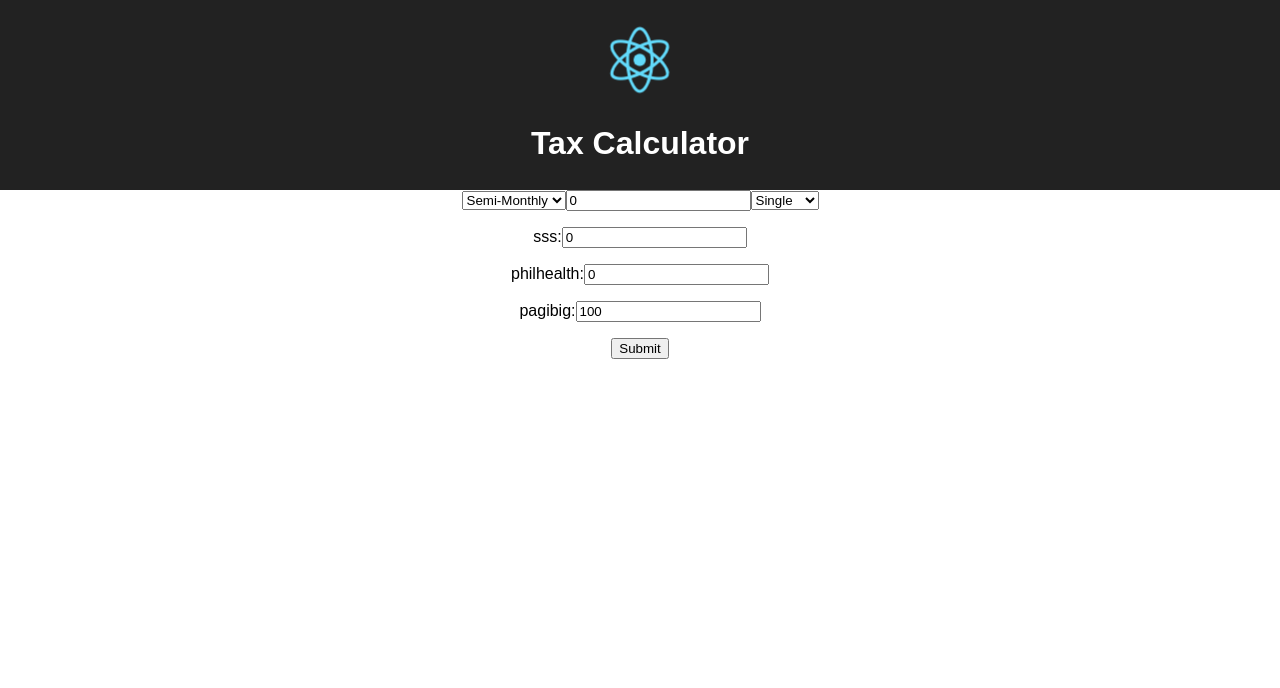
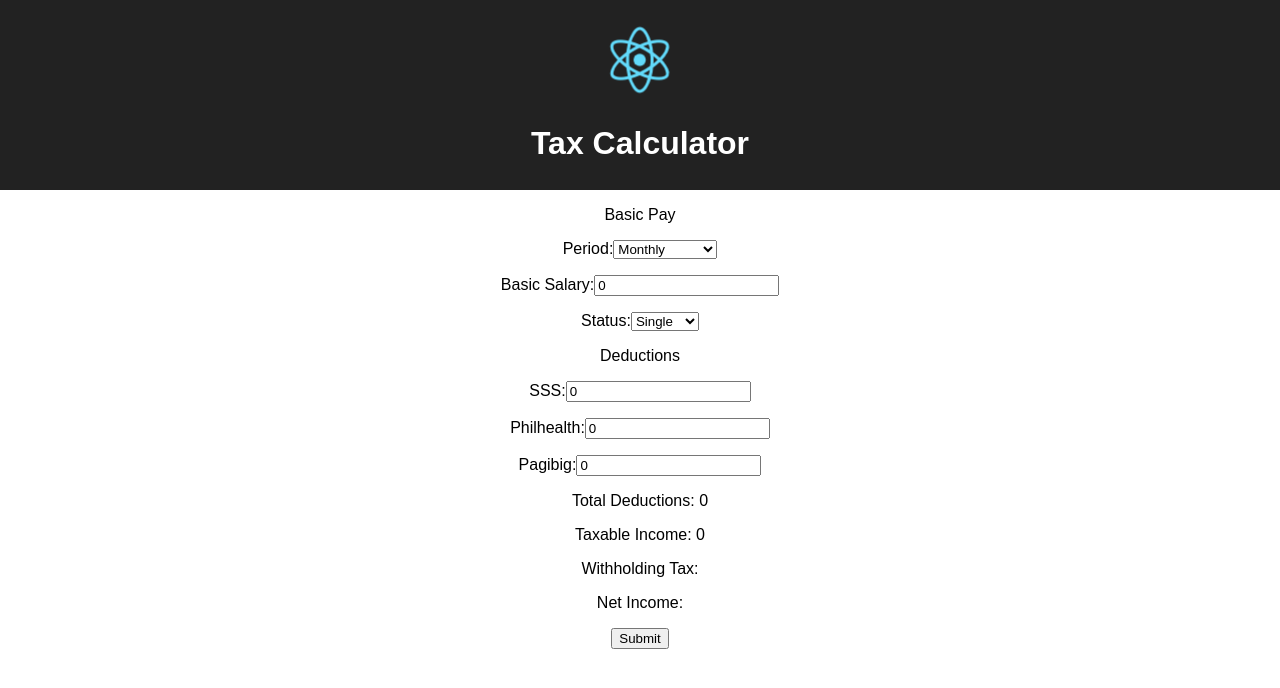
Before and after one commit to meowmanijado/taxph-calculator, a React (Create React App) app: page / in a window 1280 px wide. Shown: the top 688 px of the page. Built offline with nearby package versions, Linux system fonts and the light colour scheme.

Commit message:
Added some methods.

```diff
--- a/src/BasicPay.js
+++ b/src/BasicPay.js
@@ -1,21 +1,27 @@
 import React from 'react';
+
 
 export class BasicPay extends React.Component {
 	constructor(props) {
 		super(props);
 
 		this.state = {
-			period: 'semi-monthly',
+			period: 'monthly',
 			basicSalary: 0,
 			status: 'single',
 			sss: 0,
 			philhealth: 0,
-			pagibig: 100
+			pagibig: 0,
+			totalDeduction: 0,
+			taxableIncome: 0
 		};
 
 		this.handleUserInput = this.handleUserInput.bind(this);
 		this.handleChange = this.handleChange.bind(this);
-		this.philhealthContrib = this.philhealthContrib.bind(this);
+		this.handleSubmit = this.handleSubmit.bind(this);
+		this.getPhilhealth = this.getPhilhealth.bind(this);
+		this.sssContribution = this.sssContribution.bind(this);
+		this.getTaxableIncome = this.getTaxableIncome.bind(this);
 	}
 
 	handleUserInput(e) {
@@ -29,72 +35,114 @@ export class BasicPay extends React.Component {
 	handleSubmit(e) {
 		e.preventDefault();
 
-		alert('foo');
+		this.getTaxableIncome();
 	}
 
-	philhealthContrib(e) {
-		e.preventDefault();
-		const newPhilhealth = this.state.basicSalary === 0 ? 100 : 200;
+	getPhilhealth() {
+		const philhealthContrib = this.state.basicSalary;
 
-		this.setState({philhealth: newPhilhealth});
+		this.setState({philhealth: philhealthContrib});
+
+		return philhealthContrib;
 	}
 
-	// sssContribution(e) {
-	// 	e.preventDefault();
+	sssContribution() {
 
-	// 	const employeeContrib = 0.0363;
-	// 	const totalContrib = employeeContrib * this.state.basicSalary;
-	// 	const sssContrib = Math.ceil(totalContrib);
+		const employeeContrib = 0.0363;
+		const totalContrib = employeeContrib * this.state.basicSalary;
 
-	// 	this.setState({sss: sssContrib})
-	// }
+		if (this.state.period === 'semi-monthly') {
+
+			this.setState({sss: Math.ceil(totalContrib) / 2});
+
+			return  Math.ceil(totalContrib) / 2;
+
+		}
+
+		this.setState({sss: Math.ceil(totalContrib)});
+
+		return Math.ceil(totalContrib);
+
+	}
+
+	getPagibig() {
+
+		const pagibigContrib = this.state.period === 'semi-monthly' ?  50 : 100;
+
+		this.setState({pagibig: pagibigContrib});
+
+		return pagibigContrib;
+	}
+
+	getTotalDeduction() {
+		const totalDeduction = this.sssContribution() + this.getPhilhealth() + this.getPagibig();
+
+		this.setState({totalDeduction: totalDeduction});
+
+		return totalDeduction;
+	}
+
+	getTaxableIncome() {
+		// Basic salary - (sss + philhealth + pagibig)
+		const basicSalary = this.state.basicSalary;
+
+		const deduction = this.getTotalDeduction();
+
+		this.setState({taxableIncome: basicSalary - deduction});
+	}
 
 	render() {
-		// const getPeriod = this.state.period === 'semi-monthly' ? 10 : 20;
-		// const getStatus = this.state.status === 'single' ? 100 : 200;
 
 		return (
 			<form onSubmit={this.handleSubmit}>
+				<p>Basic Pay</p>
+				<p>Period:
 					<select value={this.state.period} onChange={this.handleChange} name="period">
+						<option value="monthly">Monthly</option>
 						<option value="semi-monthly">Semi-Monthly</option>
-					<option value="monthly">Monthly</option>
 					</select>
+				</p>
+				<p>Basic Salary:
 					<input
 						type="text"
 						name="basicSalary"
 						onChange={this.handleUserInput}
 						value={this.state.basicSalary} />
+				</p>
+				<p>Status:
 					<select value={this.state.status} onChange={this.handleChange} name="status">
 						<option value="single">Single</option>
 						<option value="married">Married</option>
 					</select>
-				<p>sss:
+				</p>
+				<p>Deductions</p>
+				<p>SSS:
 					<input
 						type="text"
 						name="sss"
-					onChange={this.handleUserInput}
 						value={this.state.sss} />
 				</p>
-				<p>philhealth:
+				<p>Philhealth:
 					<input
 						type="text"
 						name="philhealth"
-					onChange={this.philhealthContrib}
 						value={this.state.philhealth} />
 				</p>
-				<p>pagibig:
+				<p>Pagibig:
 					<input
 						type="text"
 						name="pagibig"
-					onChange={this.handleUserInput}
 						value={this.state.pagibig} />
 				</p>
+				<p>Total Deductions: {this.state.totalDeduction}</p>
+				<p>Taxable Income: {this.state.taxableIncome}</p>
+				<p>Withholding Tax: </p>
+				<p>Net Income: </p>
+
 				<input type="submit" value="Submit" />
 			</form>
 		);
 	}
 }
 
-
-
 export default BasicPay;
```
Lines whose indentation alone changed are shown as unchanged.
